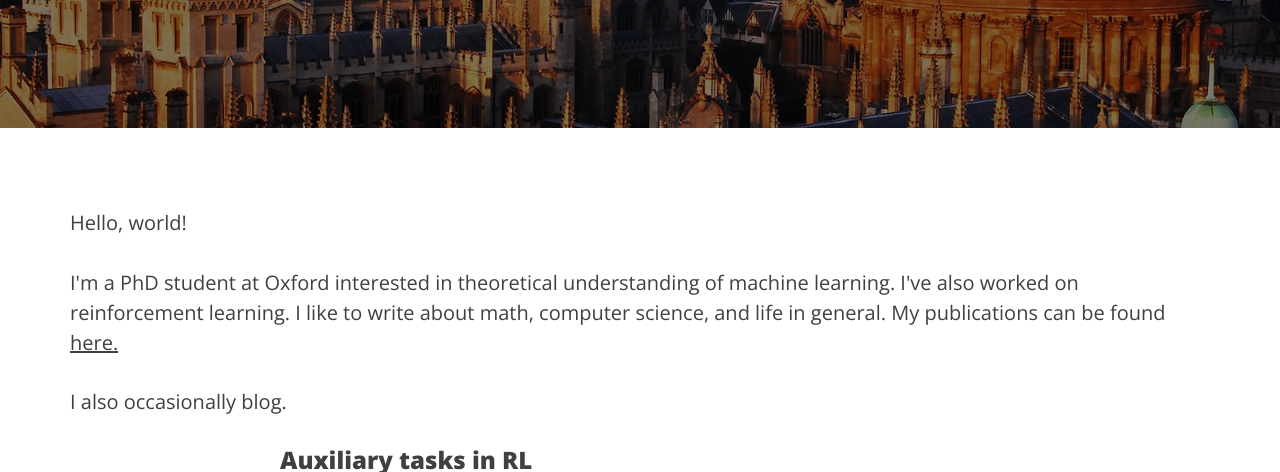
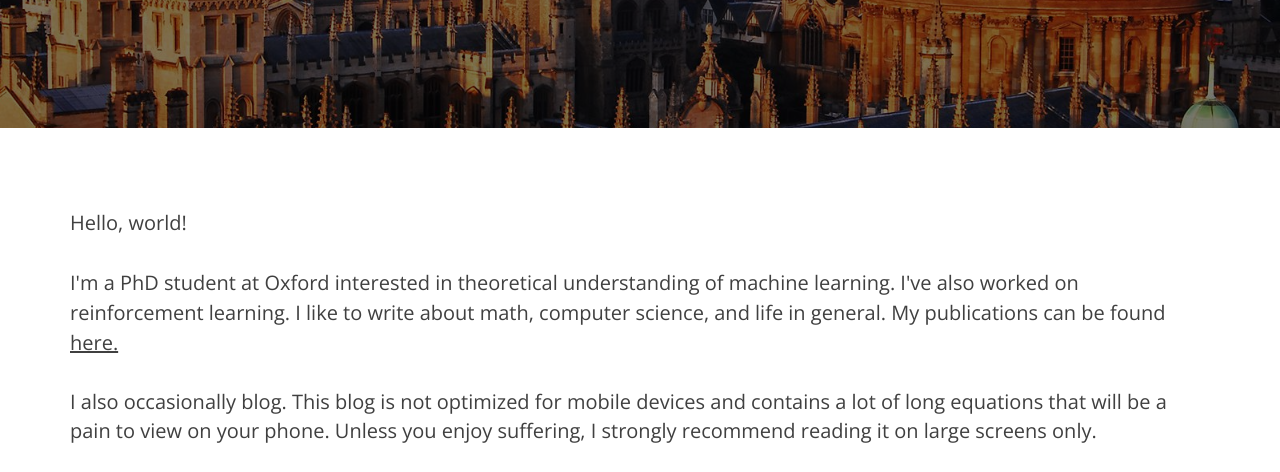
Before and after one commit to clareification/clareification.github.io, a plain HTML site: page index.html in a window 1280 px wide. Shown: the part 270-742 px from the top of the page. Drawn offline with nearby package versions, Linux system fonts and the light colour scheme; some packages are replaced by stand-ins of ours.

```diff
--- a/index.html
+++ b/index.html
@@ -107,7 +107,7 @@
 <p>Hello, world!</p>
 
 <p>I'm a PhD student at Oxford interested in theoretical understanding of machine learning. I've also worked on reinforcement learning. I like to write about math, computer science, and life in general. My publications can be found <a href="./pubs.html">here.</a></p>
-I also occasionally blog.
+I also occasionally blog. This blog is not optimized for mobile devices and contains a lot of long equations that will be a pain to view on your phone. Unless you enjoy suffering, I strongly recommend reading it on large screens only.
 </div>
 <link href="./css/previews.css" rel="stylesheet">
 <div class="container">
```
Also changed, not shown: images/ex-TDMC.png (added), images/learned_features.png (added), 1 other file.
